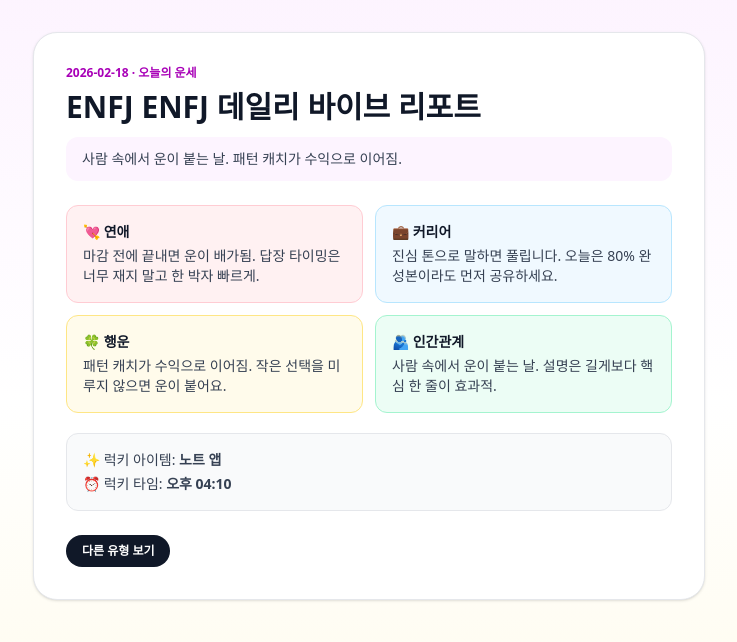
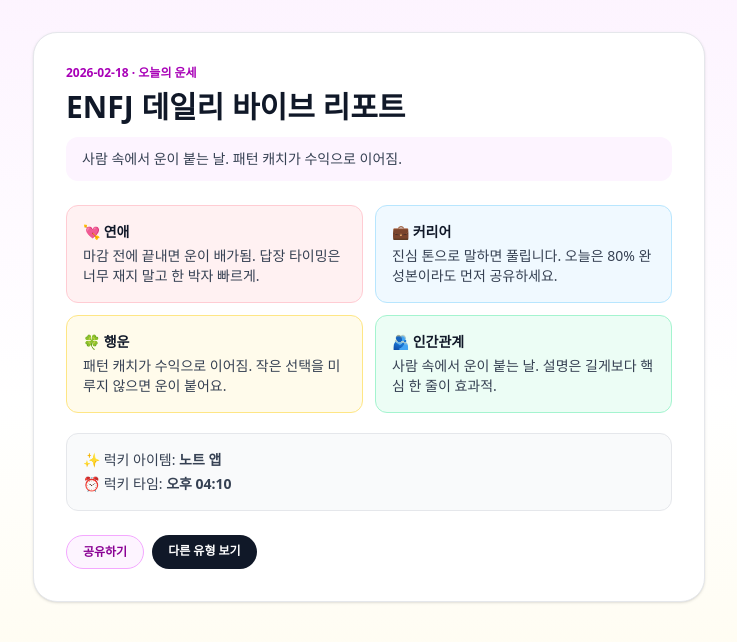
Before and after one commit to youhyun-ai/mbti-council, a Next.js app: page /horoscope/ENFJ/2026-02-18 in a window 1280 px wide. Shown: the top 642 px of the page, without its empty margins (271-1008 px from the left). Built offline with nearby package versions, Linux system fonts and the light colour scheme; no server answers.

Commit message:
fix: remove duplicate MBTI in title, add share button

```diff
--- /dev/null
+++ b/app/horoscope/[type]/[date]/ShareButton.tsx
@@ -0,0 +1,38 @@
+"use client";
+
+import { useState } from "react";
+
+export function ShareButton({ type, date }: { type: string; date: string }) {
+  const [copied, setCopied] = useState(false);
+
+  const handleShare = async () => {
+    const url = `https://vitric.ai/horoscope/${type}/${date}`;
+    const text = `${type} 오늘의 운세`;
+
+    if (navigator.share) {
+      try {
+        await navigator.share({ title: text, url });
+      } catch (err) {
+        // User cancelled or share failed
+      }
+    } else {
+      // Fallback: copy to clipboard
+      try {
+        await navigator.clipboard.writeText(url);
+        setCopied(true);
+        setTimeout(() => setCopied(false), 2000);
+      } catch (err) {
+        // Clipboard failed
+      }
+    }
+  };
+
+  return (
+    <button
+      onClick={handleShare}
+      className="rounded-full border border-fuchsia-300 bg-fuchsia-50 px-4 py-2 text-xs font-bold text-fuchsia-800 transition hover:bg-fuchsia-100"
+    >
+      {copied ? "링크 복사됨 ✓" : "공유하기"}
+    </button>
+  );
+}
--- a/app/horoscope/[type]/[date]/page.tsx
+++ b/app/horoscope/[type]/[date]/page.tsx
@@ -4,6 +4,7 @@ import { notFound } from "next/navigation";
 
 import { generateDailyHoroscope } from "@/lib/horoscope";
 import { isValidMbtiType } from "@/lib/mbti";
+import { ShareButton } from "./ShareButton";
 
 type PageProps = {
   params: Promise<{ type: string; date: string }>;
@@ -34,7 +35,7 @@ export default async function HoroscopeResultPage({ params }: PageProps) {
     <main className="min-h-screen bg-gradient-to-b from-fuchsia-50 via-white to-amber-50 px-4 py-8 text-gray-900">
       <div className="mx-auto max-w-2xl rounded-3xl border border-gray-200 bg-white p-6 shadow-sm sm:p-8">
         <p className="text-xs font-bold text-fuchsia-700">{data.date} · 오늘의 운세</p>
-        <h1 className="mt-2 text-3xl font-black">{data.type} {data.title}</h1>
+        <h1 className="mt-2 text-3xl font-black">{data.title}</h1>
         <p className="mt-3 rounded-xl bg-fuchsia-50 px-4 py-3 text-sm text-gray-700">{data.overall}</p>
 
         <div className="mt-6 grid gap-3 sm:grid-cols-2">
@@ -62,6 +63,7 @@ export default async function HoroscopeResultPage({ params }: PageProps) {
         </div>
 
         <div className="mt-6 flex flex-wrap gap-2">
+          <ShareButton type={up} date={date} />
           <Link href="/horoscope" className="rounded-full bg-gray-900 px-4 py-2 text-xs font-bold text-white">
             다른 유형 보기
           </Link>
```
